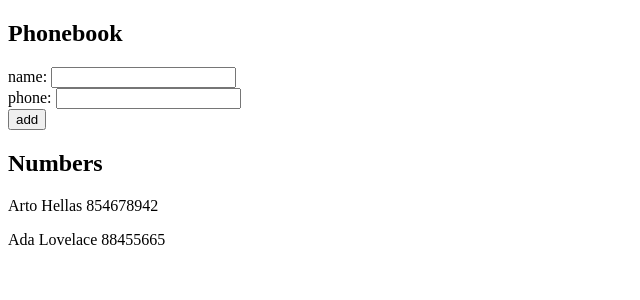
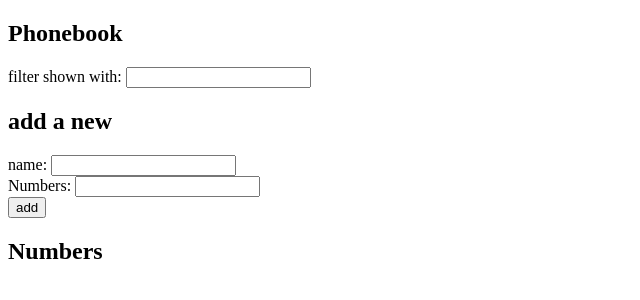
Before and after one commit to mohanavamsi20/Full_Stack_Open_2021, a React (Create React App) app in the folder Part2/phonebook/: page / in a window 1280 px wide. Shown: the top 300 px of the page, without its empty margins (0-640 px from the left). Built offline with nearby package versions, Linux system fonts and the light colour scheme.

Commit message:
2.9 completed

```diff
--- a/Part2/phonebook/src/App.js
+++ b/Part2/phonebook/src/App.js
@@ -7,19 +7,17 @@ const Person = ({ person }) => {
 }
 
 const App = (props) => {
-  const [ persons, setPersons ] = useState([
-    { id:1,
-      name: 'Arto Hellas',
-      phone:'854678942'
-    },
-    {
-      id:2,
-      name: 'Ada Lovelace',
-      phone:'88455665'
-    }])
+  const [ persons, setPersons] = useState([
+    { name: 'Arto Hellas', phone: '01234567' },
+    { name: 'Ada Lovelace', phone: '39-44-5323523' },
+    { name: 'Dan Abramov', phone: '12-43-234345' },
+    { name: 'Mary Poppendieck', phone: '39-23-6423122' }
+  ])
 
   const [ newName, setNewName ] = useState('')
   const [ newPhone, setNewPhone ] = useState('')
+  const [searchedPerson, setSearchedPerson] = useState('')
+  const [foundPerson, setFoundPerson] = useState([])
 
   const addPerson = (event) => {
     event.preventDefault()
@@ -30,7 +28,6 @@ const App = (props) => {
       const nameObject = {
         name: newName,
         phone:newPhone,
-        id: persons.length + 1,
       }
 
       setPersons(persons.concat(nameObject))
@@ -45,22 +42,48 @@ const App = (props) => {
   const handlePhoneChange = (event) => {
     setNewPhone(event.target.value)
   }
+
+  const handlePersonSearch = (event) => {
+    setSearchedPerson(event.target.value);
+    const personResult = persons.filter(person =>
+      person.name.toLowerCase().includes(event.target.value.toLowerCase())
+    );
+    setFoundPerson(personResult);
+  }
+
+  function Persons({persons,foundPerson, searchedPerson}) {
+    const rows = () =>
+        searchedPerson === ""
+        ? (persons.map(p => <Person name={p.name} phone={p.phone}/>)
+        ) : ( foundPerson.map(p => (<p>{p.name} {p.phone}</p>))
+        )
+    return (
+        <div>
+            {rows()}
+        </div>
+    )
+}
+
   return (
     <div>
       <h2>Phonebook</h2>
+      <div>
+        filter shown with: <input onChange={handlePersonSearch} value={searchedPerson}/>
+      </div>
+      <h2>add a new</h2>
       <form onSubmit={addPerson}>
         <div>
           name: <input value={newName} onChange={handleNameChange}/>
         </div>
         <div>
-          phone: <input value={newPhone} onChange={handlePhoneChange}/>
+          Numbers: <input value={newPhone} onChange={handlePhoneChange}/>
         </div>
         <div>
           <button type="submit">add</button>
         </div>
       </form>
       <h2>Numbers</h2>
-      {persons.map(person => <Person key={person.id} person={person} /> )}
+      <Persons foundPerson={foundPerson} />
     </div>
   )
 
```
